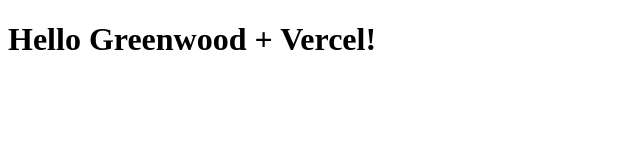
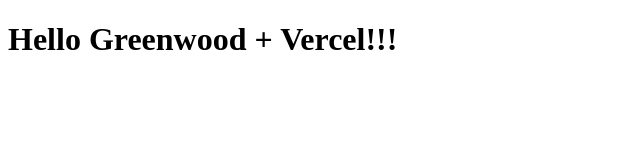
Before and after one commit to ProjectEvergreen/greenwood-demo-adapter-vercel, a plain HTML site: page index.html in a window 1280 px wide. Shown: the full height of the page, 0-640 px from the left. Drawn offline with Linux system fonts and the light colour scheme.

Commit message:
test commit for vercel

```diff
--- a/index.html
+++ b/index.html
@@ -6,6 +6,6 @@
   </head>
 
   <body>
-    <h1>Hello Greenwood + Vercel!</h1>
+    <h1>Hello Greenwood + Vercel!!!</h1>
   </body>
 </html>
```
